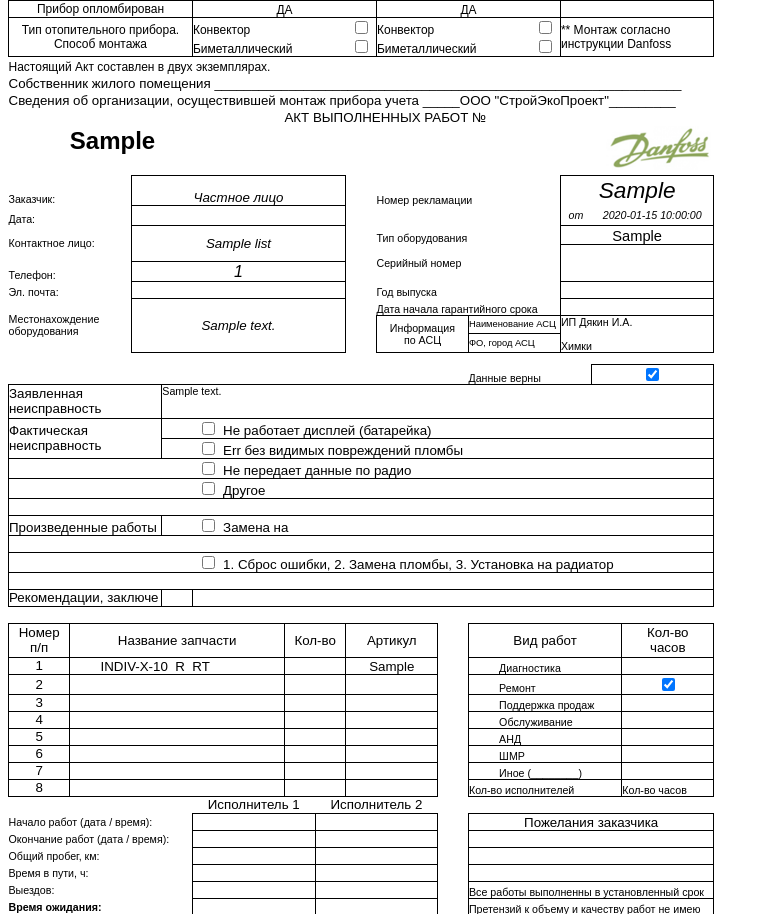
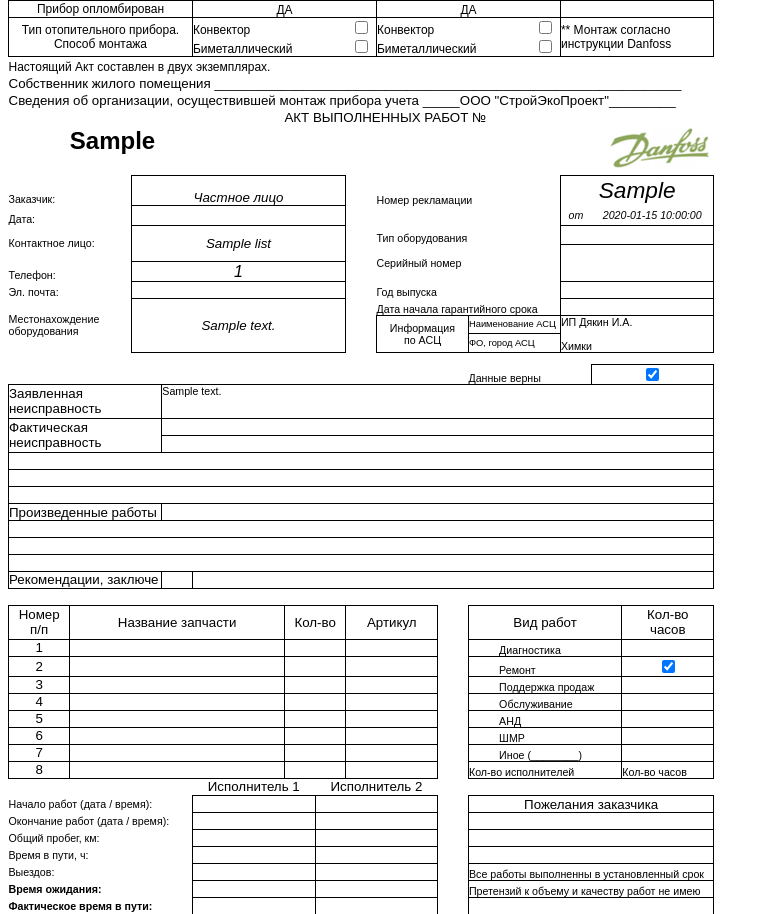
Before and after one commit to iigor93/service_studio_new, a Flask app: template application/views/templates/complaint/new2.htm in a window 1280 px wide. Shown: the part 882-1796 px from the top of the page, without its empty margins (0-769 px from the left). Run offline with Flask 2, Linux system fonts and the light colour scheme; the template is opened without the code that fills it: most values are stand-ins (such as "Sample title", 1, 10 or a date in 2020).

Commit message:
3.1.4 remove (HE), add checkbox

```diff
--- a/application/views/templates/base.html
+++ b/application/views/templates/base.html
@@ -3,7 +3,7 @@
   <meta http-equiv="Content-Type" content="text/html; charset=utf-8">
 	<title>{{descr}}</title>
 <link rel="stylesheet" type="text/css" href="{{ url_for('complaint.static', filename='complaint/file.css/') }}">
-<div align="right" style="font-family:courier;">Система регистрации рекламаций v3.1.3 Jino
+<div align="right" style="font-family:courier;">Система регистрации рекламаций v3.1.4 Jino
 <font color="blue">User: {{user_name | capitalize}} <a href="{{url_for('login_logout.logout')}}">LOGOUT</a></font>
 </div>
  </head>
--- a/application/views/templates/complaint/complaint.html
+++ b/application/views/templates/complaint/complaint.html
@@ -23,6 +23,7 @@
 
 	<form action="{{ url_for('prints.print_empty') }}" method="post" target="_blank">
 		<input type="submit" value="Печать пустого акта">
+		<input type="checkbox" name="empty" checked>(Все поля)
 	</form>
 {% endif %}
 
--- a/application/views/templates/complaint/new2.htm
+++ b/application/views/templates/complaint/new2.htm
@@ -619,7 +619,7 @@ xmlns="http://www.w3.org/TR/REC-html40">
   <td colspan=7 rowspan=2 class=xl116 width=210 style='border-right:.5pt solid black;
   border-bottom:.5pt solid black;width:161pt'>{{list.client_name}}</td>
   <td colspan=6 class=xl77>Тип оборудования</td>
-  <td colspan=5 class=xl109 style='border-right:.5pt solid black'>{{list.device_type}}</td>
+  <td colspan=5 class=xl109 style='border-right:.5pt solid black'>{% if full_empty %}{{list.device_type}}{% endif %}</td>
   <td></td>
  </tr>
  <tr height=17 style='height:12.75pt'>
@@ -693,30 +693,30 @@ xmlns="http://www.w3.org/TR/REC-html40">
   border-bottom:.5pt solid black;height:25.5pt'>Фактическая <br>
     неисправность</td>
   <td class=xl79 style='border-top:none;border-left:none'>&nbsp;</td>
-  <td class=xl67 align=center style='border-top:none'><input type="checkbox"></td>
-  <td colspan=16 class=xl108 style='border-right:.5pt solid black'>Не работает
-  дисплей (батарейка)</td>
+  <td class=xl67 align=center style='border-top:none'>{% if full_empty %}<input type="checkbox">{% endif %}</td>
+  <td colspan=16 class=xl108 style='border-right:.5pt solid black'>{% if full_empty %}Не работает
+  дисплей (батарейка){% endif %}</td>
   <td></td>
  </tr>
  <tr height=17 style='height:12.75pt'>
   <td height=17 class=xl79 style='height:12.75pt;border-top:none;border-left:
   none'>&nbsp;</td>
-  <td class=xl67 align=center style='border-top:none'><input type="checkbox"></td>
-  <td colspan=16 class=xl99 style='border-right:.5pt solid black'>Err без
-  видимых повреждений пломбы</td>
+  <td class=xl67 align=center style='border-top:none'>{% if full_empty %}<input type="checkbox">{% endif %}</td>
+  <td colspan=16 class=xl99 style='border-right:.5pt solid black'>{% if full_empty %}Err без
+  видимых повреждений пломбы{% endif %}</td>
   <td></td>
  </tr>
  <tr height=17 style='height:12.75pt'>
   <td colspan=6 height=17 class=xl79 style='height:12.75pt'>&nbsp;</td>
-  <td class=xl67 align=center style='border-top:none'><input type="checkbox"></td>
-  <td colspan=16 class=xl99 style='border-right:.5pt solid black'>Не передает
-  данные по радио<span style='mso-spacerun:yes'> </span></td>
+  <td class=xl67 align=center style='border-top:none'>{% if full_empty %}<input type="checkbox">{% endif %}</td>
+  <td colspan=16 class=xl99 style='border-right:.5pt solid black'>{% if full_empty %}Не передает
+  данные по радио<span style='mso-spacerun:yes'> </span>{% endif %}</td>
   <td></td>
  </tr>
  <tr height=17 style='height:12.75pt'>
   <td colspan=6 height=17 class=xl79 style='height:12.75pt'>&nbsp;</td>
-  <td class=xl67 align=center style='border-top:none'><input type="checkbox"></td>
-  <td colspan=16 class=xl98 style='border-right:.5pt solid black'>Другое</td>
+  <td class=xl67 align=center style='border-top:none'>{% if full_empty %}<input type="checkbox">{% endif %}</td>
+  <td colspan=16 class=xl98 style='border-right:.5pt solid black'>{% if full_empty %}Другое{% endif %}</td>
   <td></td>
  </tr>
  <tr height=17 style='height:12.75pt'>
@@ -728,8 +728,8 @@ xmlns="http://www.w3.org/TR/REC-html40">
   <td height=17 class=xl79 colspan=5 style='height:12.75pt;mso-ignore:colspan;
   border-right:.5pt solid black'>Произведенные работы</td>
   <td class=xl79 style='border-top:none;border-left:none'>&nbsp;</td>
-  <td class=xl67 align=center style='border-top:none'><input type="checkbox"></td>
-  <td colspan=16 class=xl67 style='border-right:.5pt solid black'>Замена на</td>
+  <td class=xl67 align=center style='border-top:none'>{% if full_empty %}<input type="checkbox">{% endif %}</td>
+  <td colspan=16 class=xl67 style='border-right:.5pt solid black'>{% if full_empty %}Замена на{% endif %}</td>
   <td></td>
  </tr>
  <tr height=17 style='height:12.75pt'>
@@ -739,9 +739,9 @@ xmlns="http://www.w3.org/TR/REC-html40">
  </tr>
  <tr height=17 style='height:12.75pt'>
   <td colspan=6 height=17 class=xl79 style='height:12.75pt'>&nbsp;</td>
-  <td class=xl67 align=center style='border-top:none'><input type="checkbox"></td>
-  <td colspan=16 class=xl67 style='border-right:.5pt solid black'>1. Сброс
-  ошибки, 2. Замена пломбы, 3. Установка на радиатор</td>
+  <td class=xl67 align=center style='border-top:none'>{% if full_empty %}<input type="checkbox">{% endif %}</td>
+  <td colspan=16 class=xl67 style='border-right:.5pt solid black'>{% if full_empty %}1. Сброс
+  ошибки, 2. Замена пломбы, 3. Установка на радиатор{% endif %}</td>
   <td></td>
  </tr>
  <tr height=17 style='height:12.75pt'>
@@ -785,10 +785,10 @@ xmlns="http://www.w3.org/TR/REC-html40">
  <tr height=17 style='height:12.75pt'>
   <td colspan=2 height=17 class=xl139 style='height:12.75pt'>1</td>
   <td class=xl79 style='border-top:none'>&nbsp;</td>
-  <td colspan=6 class=xl67>INDIV-X-10<span style='mso-spacerun:yes'>
-  </span>R<span style='mso-spacerun:yes'>  </span>RT</td>
+  <td colspan=6 class=xl67>{% if full_empty %}INDIV-X-10<span style='mso-spacerun:yes'>
+  </span>R<span style='mso-spacerun:yes'>  </span>RT{% endif %}</td>
   <td colspan=2 class=xl79 style='border-right:.5pt solid black'>&nbsp;</td>
-  <td colspan=3 class=xl140 style='border-right:.5pt solid black'>{{list.device_type}}</td>
+  <td colspan=3 class=xl140 style='border-right:.5pt solid black'>{% if full_empty %}{{list.device_type}}{% endif %}</td>
   <td class=xl79 style='border-top:none'>&nbsp;</td>
   <td colspan=4 class=xl130 style='border-right:.5pt solid black'>Диагностика</td>
   <td colspan=3 class=xl67 style='border-right:.5pt solid black'>&nbsp;</td>
--- a/application/views/templates/detail_compl/detail_c.html
+++ b/application/views/templates/detail_compl/detail_c.html
@@ -12,6 +12,7 @@
 		<input name = "date_print" type="date" value="">
 		<input type="hidden" name = "id_" value="{{ complain.id }}">
 		<input type="submit" value="Печать акта">
+        <input type="checkbox" name="empty" {% if '187F' in complain.device_type %} checked {% endif %}>(Все поля)
 	</form>
     </td>
 
```
Also changed, not shown: application/views/prints.py (+9 -3 lines), README.md.
